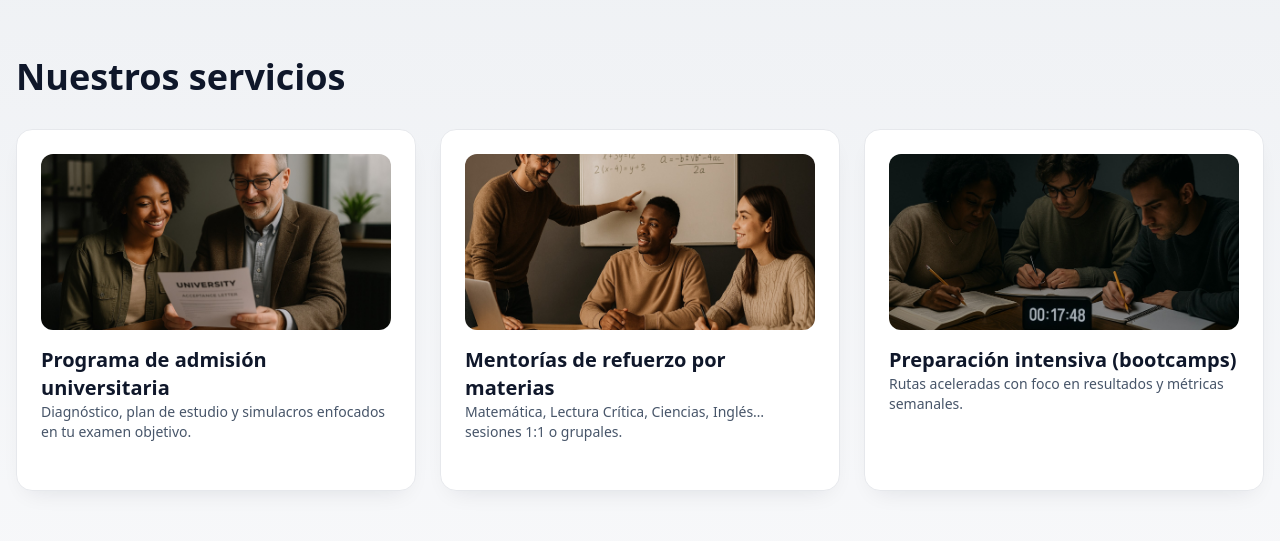
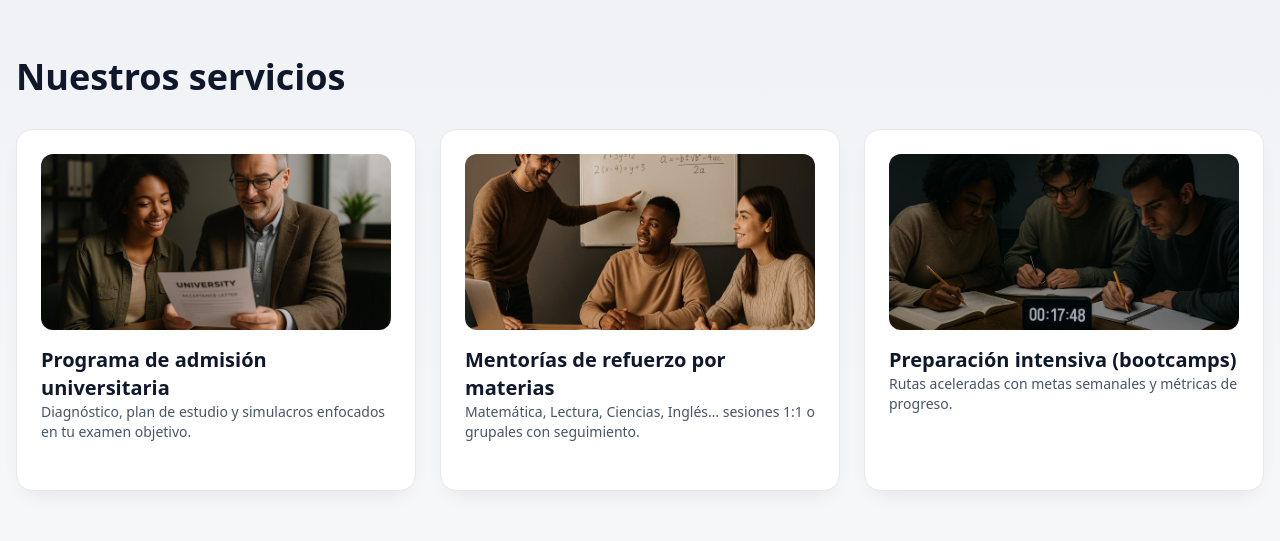
Before and after one commit to lulabtechnology/Alaf, a Next.js app: page / in a window 1280 px wide. Shown: the part 2140-2681 px from the top of the page. Built offline with nearby package versions, Linux system fonts and the light colour scheme.

Commit message:
Update services.tsx

```diff
--- a/app/(site)/components/services.tsx
+++ b/app/(site)/components/services.tsx
@@ -1,40 +1,40 @@
-import Image from 'next/image';
-import { Card, CardContent, CardHeader, CardTitle, CardDescription } from '@/components/ui/card';
-
+import Image from "next/image";
+import { Card, CardContent, CardHeader, CardTitle, CardDescription } from "@/components/ui/card";
 
 const services = [
   {
-img: '/alaf/servicios/serv-1.jpg',
-title: 'Programa de admisión universitaria',
-desc: 'Diagnóstico, plan de estudio y simulacros enfocados en tu examen objetivo.'
+    img: "/alaf/servicios/serv-1.jpg",
+    title: "Programa de admisión universitaria",
+    desc: "Diagnóstico, plan de estudio y simulacros enfocados en tu examen objetivo."
   },
   {
-img: '/alaf/servicios/serv-2.jpg',
-title: 'Mentorías de refuerzo por materias',
-desc: 'Matemática, Lectura Crítica, Ciencias, Inglés… sesiones 1:1 o grupales.'
+    img: "/alaf/servicios/serv-2.jpg",
+    title: "Mentorías de refuerzo por materias",
+    desc: "Matemática, Lectura, Ciencias, Inglés… sesiones 1:1 o grupales con seguimiento."
   },
   {
-img: '/alaf/servicios/serv-3.jpg',
-title: 'Preparación intensiva (bootcamps)',
-desc: 'Rutas aceleradas con foco en resultados y métricas semanales.'
+    img: "/alaf/servicios/serv-3.jpg",
+    title: "Preparación intensiva (bootcamps)",
+    desc: "Rutas aceleradas con metas semanales y métricas de progreso."
   }
 ];
-
 
 export function Services() {
   return (
     <section id="servicios" className="section">
       <div className="container-max">
         <h2 className="h2 mb-8">Nuestros servicios</h2>
+
         <div className="grid md:grid-cols-3 gap-6">
           {services.map((s, i) => (
-<Card key={i}>
+            <Card key={i} className="overflow-hidden">
               <CardHeader>
                 <div className="relative w-full h-44 overflow-hidden rounded-xl">
                   <Image src={s.img} alt={s.title} fill className="object-cover" />
                 </div>
                 <CardTitle className="mt-4">{s.title}</CardTitle>
-<CardDescription>{s.desc}</CardDescription>
+                {/* forzamos color legible */}
+                <CardDescription className="text-slate-600">{s.desc}</CardDescription>
               </CardHeader>
               <CardContent />
             </Card>
```
Lines whose indentation alone changed are shown as unchanged.
